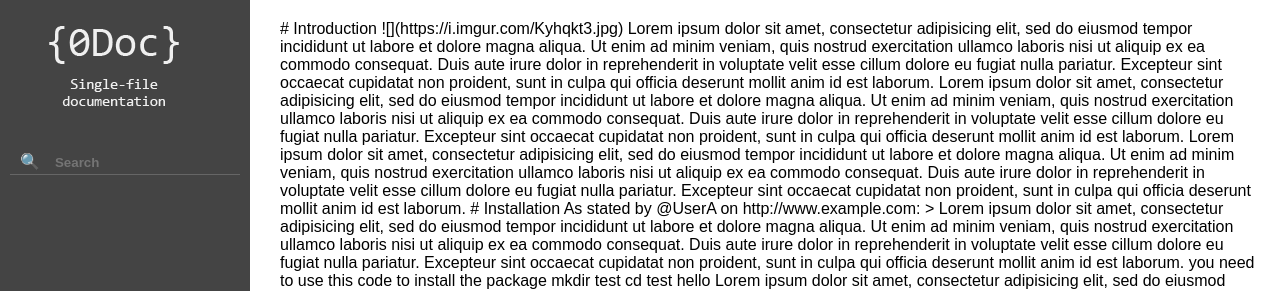
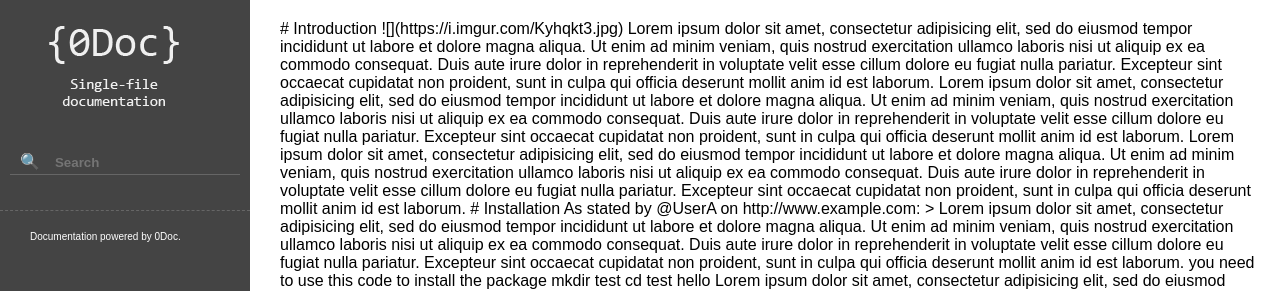
Before and after one commit to josephernest/0Doc, a plain HTML site: page index.html in a window 1280 px wide. Shown: the top 291 px of the page. Drawn offline with nearby package versions, Linux system fonts and the light colour scheme.

Commit message:
Minor modifications

```diff
--- a/index.html
+++ b/index.html
@@ -63,7 +63,7 @@
 <div id="logo"><a href="index.html"><img src="logo.png" /></a></div>
 <div id="search">&#128269;<input id="inputsearch" placeholder="Search" type="text"></div>
 <div id="toc"><ul id="toc_ul"></ul></div>
-<div id="footer"></div>
+<div id="footer">Documentation powered by <a href="https://github.com/josephernest/0Doc/">0Doc</a>.</div>
 </div>
 
 <script src="0doc.js"></script>
--- a/style.css
+++ b/style.css
@@ -3,10 +3,12 @@
 #left { width: 250px; position: fixed; left: 0; top: 0; background-color: #444; color: white; height: 100%; }
 #search { border-bottom: 1px solid #666; padding: 6px 10px 3px 10px; margin: 0 10px; }
 #inputsearch { background: #444;  margin: 0px 15px; color: white; font-weight: bold; width: 130px; }
-#toc_ul { margin-top: 20px; }
+#toc { padding: 20px 0 15px 0; border-bottom: 1px dashed #666; }
 #toc_ul li { display: block; margin-bottom: 5px; }
 #toc_ul li a:hover { background-color: #2973c2; }
 #toc_ul li a { display: block; padding: 8px 15px 8px 30px; overflow-x: hidden; white-space: nowrap; text-overflow: ellipsis; color: white; text-decoration: none; font-weight: bold; }
+#footer { font-size: 10px; margin: 20px 30px; }
+#footer a { text-decoration: none; color: white; }
 
 #content { margin-left: 250px; top: 0; padding: 20px 20px 20px 30px; }
 #content li { margin-left: 20px; }
```
